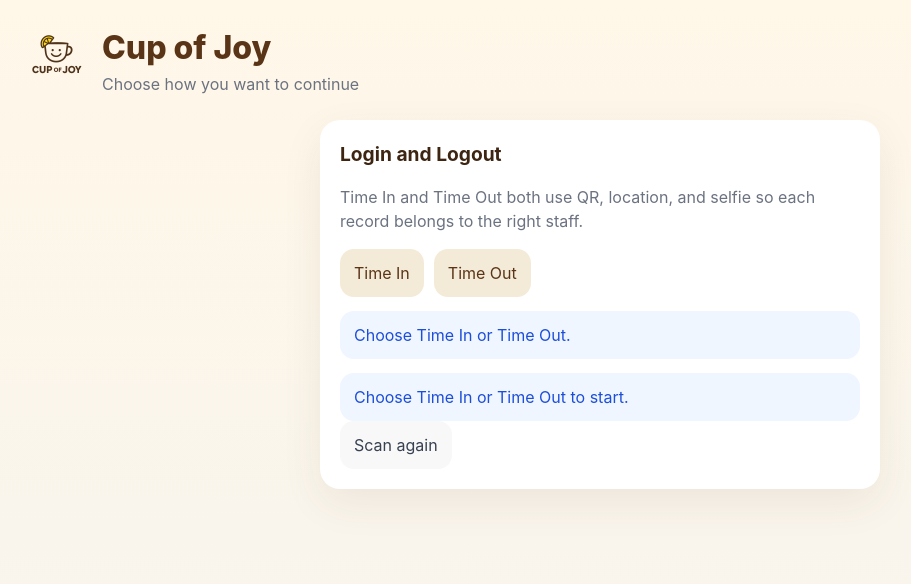
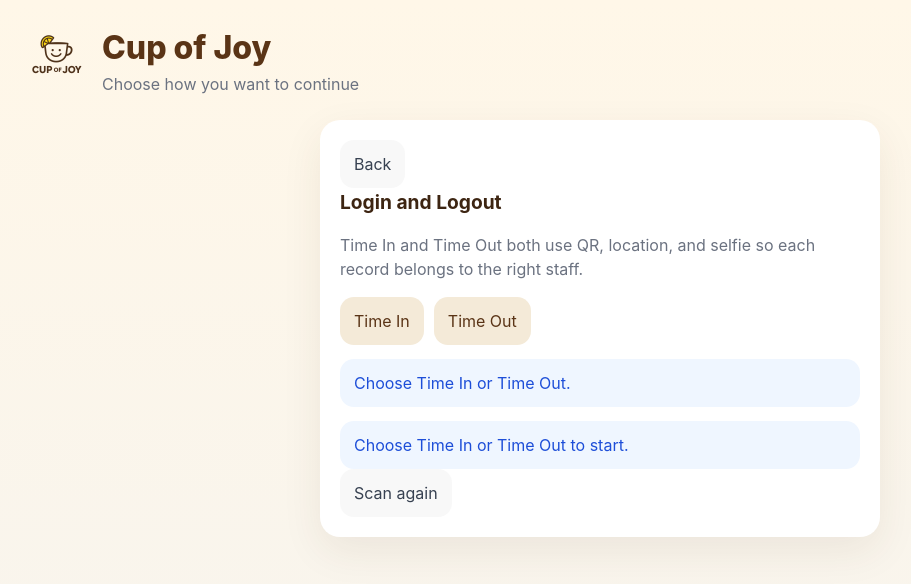
Before and after one commit to SyakNiPrimo/CupOfJoy, a React (Vite) app: page / in a window 1280 px wide. Both pictures are taken after a click on the button 347 px from the left and 230 px from the top of the page. Shown: the top 584 px of the page, without its empty margins (40-951 px from the left). Built offline with nearby package versions, Linux system fonts and the light colour scheme; no server answers.

Commit message:
Add back action to staff login

```diff
--- a/src/App.tsx
+++ b/src/App.tsx
@@ -352,7 +352,7 @@ export default function App() {
       ) : null}
 
       {tab === 'attendance' ? (
-        <AttendancePanel onGoToPOS={() => setTab('pos')} />
+        <AttendancePanel onBack={() => setTab('home')} onGoToPOS={() => setTab('pos')} />
       ) : null}
 
       {activeRole === 'admin' && tab === 'dashboard' ? <DashboardPanel forcedMode="admin" /> : null}
--- a/src/components/AttendancePanel.tsx
+++ b/src/components/AttendancePanel.tsx
@@ -10,6 +10,7 @@ QrScanner.WORKER_PATH = qrWorker;
 
 type AttendancePanelProps = {
   onGoToPOS?: () => void;
+  onBack?: () => void;
 };
 
 type LastStaffIdentity = {
@@ -19,7 +20,7 @@ type LastStaffIdentity = {
   qrToken?: string;
 };
 
-export default function AttendancePanel({ onGoToPOS }: AttendancePanelProps) {
+export default function AttendancePanel({ onGoToPOS, onBack }: AttendancePanelProps) {
   const videoRef = useRef<HTMLVideoElement | null>(null);
   const scannerRef = useRef<QrScanner | null>(null);
 
@@ -290,6 +291,12 @@ export default function AttendancePanel({ onGoToPOS }: AttendancePanelProps) {
   return (
     <div className={showSelfiePanel ? 'grid-two' : 'single-panel'}>
       <div className="panel">
+        {onBack ? (
+          <button className="ghost-btn" onClick={onBack} type="button" disabled={busy}>
+            Back
+          </button>
+        ) : null}
+
         <div className="section-title">Login and Logout</div>
         <p className="muted">
           Time In and Time Out both use QR, location, and selfie so each record belongs to the right staff.
```
